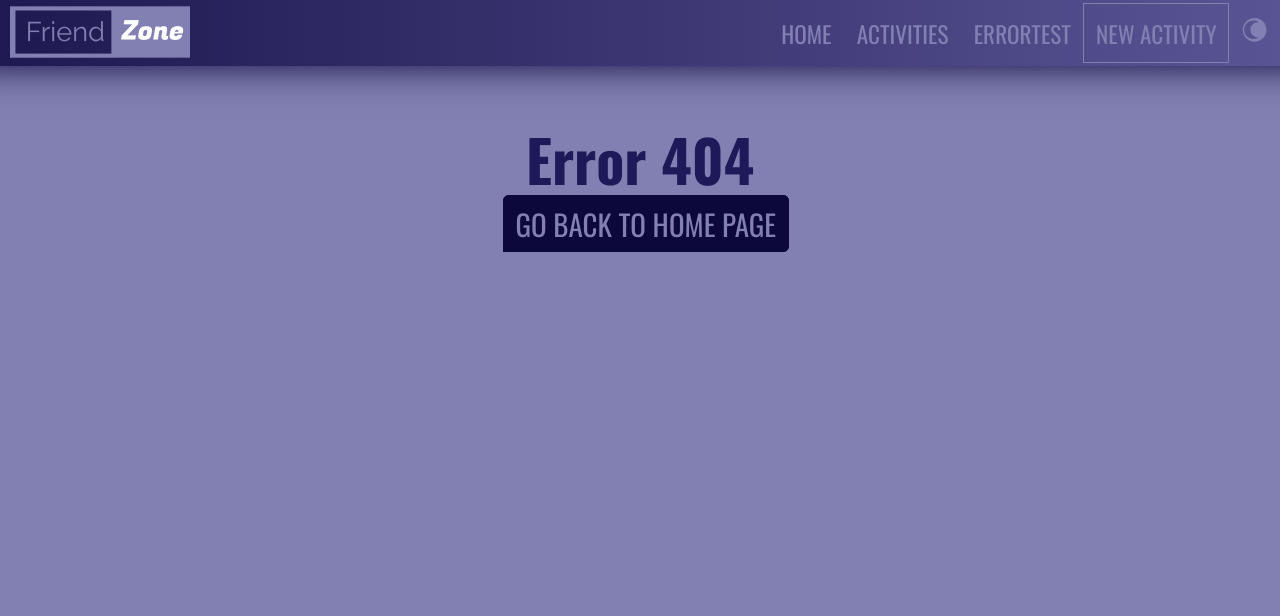
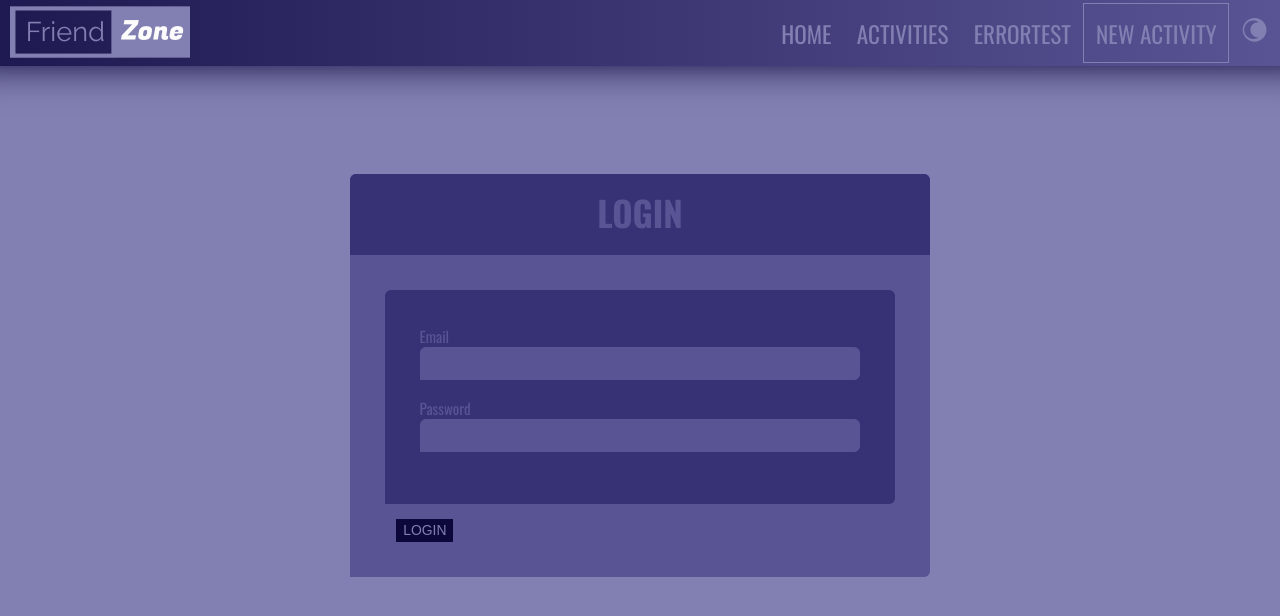
Before and after one commit to YourGuruNet/FriendZone_client-React, a React (Create React App) app: page /login in a window 1280 px wide. Before the commit this address had no page. Shown: the top 616 px of the page. Built offline with nearby package versions, Linux system fonts and the light colour scheme.

Commit message:
Login form created

```diff
--- a/src/app/layout/App.js
+++ b/src/app/layout/App.js
@@ -9,6 +9,7 @@ import TestErrors from '../../components/errors/TestError';
 import { ToastContainer } from 'react-toastify';
 import 'react-toastify/dist/ReactToastify.css';
 import 'react-datepicker/dist/react-datepicker.css';
+import LoginForm from '../../components/authenticate/LoginForm';
 
 const App = () => {
   return (
@@ -24,6 +25,7 @@ const App = () => {
               <Route path='/activities' component={Activities} />
               <Route path='/activity/:id' component={FullViewActivity} />
               <Route path='/error' component={TestErrors} />
+              <Route path='/login' component={LoginForm} />
               <Route component={ErrorPage} />
             </Switch>
           </Fragment>
--- a/src/app/layout/styles.css
+++ b/src/app/layout/styles.css
@@ -58,3 +58,113 @@ body {
 }
 /*.dark h1 {
 }*/
+
+/* Form */
+.form-style-10 {
+  padding: 3rem;
+  background: var(--baseColor-Light);
+  border-radius: 0.5rem 0.5rem 0.5rem 0;
+  overflow: hidden;
+}
+.form-style-10 .inner-wrap {
+  padding: 3rem;
+  background: var(--baseColor-Light-2);
+  border-radius: 0.5rem 0.5rem 0.5rem 0;
+  margin-bottom: 15px;
+}
+.form-style-10 h1 {
+  background: var(--baseColor-Light-2);
+  padding: 1rem 3rem 1.5rem 3rem;
+  margin: -3rem -3rem 3rem -3rem;
+  color: var(--baseColor-Light);
+  font-size: 2rem;
+}
+.form-style-10 h1 > span {
+  display: block;
+  margin-top: 0.2rem;
+  font-size: 1.3rem;
+}
+.form-style-10 label {
+  display: block;
+  font-size: 1.3rem;
+  color: var(--baseColor-Light);
+  margin-bottom: 1.5rem;
+}
+.form-style-10 input[type='text'],
+.form-style-10 input[type='datetime-local'],
+.form-style-10 input[type='email'],
+.form-style-10 input[type='password'],
+.form-style-10 textarea,
+.form-style-10 select {
+  display: block;
+  box-sizing: border-box;
+  width: 100%;
+  padding: 8px;
+  border-radius: 0.5rem 0.5rem 0.5rem 0;
+  background-color: var(--baseColor-Light);
+  border: 0.1rem solid var(--baseColor-Light);
+  outline: none;
+  color: var(--baseColor-Light-2);
+}
+
+.form-style-10 input[type='text']:active,
+.form-style-10 input[type='datetime-local']:active,
+.form-style-10 input[type='email']:active,
+.form-style-10 input[type='password']:active,
+.form-style-10 textarea:active,
+.form-style-10 select:active {
+  border-bottom: 0.1rem solid var(--success);
+}
+
+.form-style-10 .section {
+  font-size: 2rem;
+  color: var(--baseColor-Light-2);
+  margin-bottom: 0.5rem;
+}
+.form-style-10 .section span {
+  background: var(--baseColor-Light-2);
+  padding: 0.5rem 1rem 0.5rem 1rem;
+  position: absolute;
+  border-radius: 50%;
+  -webkit-border-radius: 50%;
+  -moz-border-radius: 50%;
+  border: 0.4rem solid var(--baseColor-Light);
+  font-size: 1.4rem;
+  margin-left: -4.5rem;
+  color: var(--baseColor-Light);
+  margin-top: -0.3rem;
+}
+
+.button_container {
+  display: flex;
+  justify-content: flex-end;
+}
+
+.details_button {
+  padding: 0.2rem 0.5rem;
+  margin-left: 1rem;
+  background-color: var(--baseColor-Dark-2);
+  border: solid 0.1rem var(--baseColor-Dark-2);
+  text-transform: uppercase;
+  color: var(--baseColor);
+  font-size: 1.2rem;
+  transition: all 0.3s;
+  cursor: pointer;
+  outline: none;
+}
+.details_button:hover {
+  background-color: var(--baseColor);
+  color: var(--baseColor-Dark-2);
+}
+.details_button:active {
+  transform: scale(0.9);
+}
+
+.light_detail_button {
+  background-color: var(--baseColor);
+  color: var(--baseColor-Dark-2);
+}
+.light_detail_button:hover {
+  background-color: var(--baseColor-Dark-2);
+  color: var(--baseColor);
+}
--- a/src/components/activities/ActivityForm.js
+++ b/src/components/activities/ActivityForm.js
@@ -67,7 +67,6 @@ const ActivityForm = (props) => {
   return (
     <Popup>
       <Background />
-
       <Section>
         <div className='form-style-10'>
           <h1>
@@ -200,110 +199,6 @@ const Section = styled.section`
   margin: 0 auto;
   z-index: 999;
   position: relative;
-  .form-style-10 {
-    padding: 3rem;
-    background: var(--baseColor-Light);
-    border-radius: 0.5rem 0.5rem 0.5rem 0;
-    overflow: hidden;
-  }
-  .form-style-10 .inner-wrap {
-    padding: 3rem;
-    background: var(--baseColor-Light-2);
-    border-radius: 0.5rem 0.5rem 0.5rem 0;
-    margin-bottom: 15px;
-  }
-  .form-style-10 h1 {
-    background: var(--baseColor-Light-2);
-    padding: 1rem 3rem 1.5rem 3rem;
-    margin: -3rem -3rem 3rem -3rem;
-    color: var(--baseColor-Light);
-    font-size: 2rem;
-  }
-  .form-style-10 h1 > span {
-    display: block;
-    margin-top: 0.2rem;
-    font-size: 1.3rem;
-  }
-  .form-style-10 label {
-    display: block;
-    font-size: 1.3rem;
-    color: var(--baseColor-Light);
-    margin-bottom: 1.5rem;
-  }
-  .form-style-10 input[type='text'],
-  .form-style-10 input[type='datetime-local'],
-  .form-style-10 textarea,
-  .form-style-10 select {
-    display: block;
-    box-sizing: border-box;
-    width: 100%;
-    padding: 8px;
-    border-radius: 0.5rem 0.5rem 0.5rem 0;
-    background-color: var(--baseColor-Light);
-    border: 0.1rem solid var(--baseColor-Light);
-    outline: none;
-    color: var(--baseColor-Light-2);
-    :active {
-      border-bottom: 0.1rem solid var(--success);
-    }
-    ::-webkit-calendar-picker-indicator {
-      filter: invert(0.3);
-    }
-  }
-
-  .form-style-10 .section {
-    font-size: 2rem;
-    color: var(--baseColor-Light-2);
-    margin-bottom: 0.5rem;
-  }
-  .form-style-10 .section span {
-    background: var(--baseColor-Light-2);
-    padding: 0.5rem 1rem 0.5rem 1rem;
-    position: absolute;
-    border-radius: 50%;
-    -webkit-border-radius: 50%;
-    -moz-border-radius: 50%;
-    border: 0.4rem solid var(--baseColor-Light);
-    font-size: 1.4rem;
-    margin-left: -4.5rem;
-    color: var(--baseColor-Light);
-    margin-top: -0.3rem;
-  }
-
-  .button_container {
-    display: flex;
-    justify-content: flex-end;
-  }
-
-  .details_button {
-    padding: 0.2rem 0.5rem;
-    margin-left: 1rem;
-    background-color: var(--baseColor-Dark-2);
-    border: solid 0.1rem var(--baseColor-Dark-2);
-    text-transform: uppercase;
-    color: var(--baseColor);
-    font-size: 1.2rem;
-    transition: all 0.3s;
-    cursor: pointer;
-    outline: none;
-    :hover {
-      background-color: var(--baseColor);
-      color: var(--baseColor-Dark-2);
-    }
-    :active {
-      transform: scale(0.9);
-    }
-  }
-
-  .light_detail_button {
-    background-color: var(--baseColor);
-    color: var(--baseColor-Dark-2);
-
-    :hover {
-      background-color: var(--baseColor-Dark-2);
-      color: var(--baseColor);
-    }
-  }
 
   .react-datepicker-wrapper {
     width: 100%;
--- /dev/null
+++ b/src/components/authenticate/LoginForm.js
@@ -0,0 +1,68 @@
+import { Formik, Form, Field, ErrorMessage } from 'formik';
+import React from 'react';
+import styled from 'styled-components';
+import { Background, Popup } from '../../app/layout/styles';
+const LoginForm = () => {
+  return (
+    <Popup>
+      <Background />
+      <Section>
+        <div className='form-style-10'>
+          <h1 className='center'>Login</h1>
+          <Formik
+            initialValues={{ email: '', password: '' }}
+            onSubmit={(values) => console.log(values)}>
+            {({ handleSubmit }) => (
+              <Form onSubmit={handleSubmit} autoComplete='off'>
+                <div className='inner-wrap'>
+                  <label>
+                    Email
+                    <Field name='email' type='email' />
+                    <ErrorMessage
+                      name='email'
+                      render={(error) => (
+                        <label style={{ color: 'red' }}>{error}</label>
+                      )}
+                    />
+                  </label>
+                  <label>
+                    Password
+                    <Field name='password' type='password' />
+                    <ErrorMessage
+                      name='password'
+                      render={(error) => (
+                        <label style={{ color: 'red' }}>{error}</label>
+                      )}
+                    />
+                  </label>
+                </div>
+                <button
+                  className='details_button'
+                  type='submit'
+                  content='Submit'>
+                  Login
+                </button>
+              </Form>
+            )}
+          </Formik>
+        </div>
+      </Section>
+    </Popup>
+  );
+};
+
+export default LoginForm;
+
+const Section = styled.section`
+  max-width: 50rem;
+  margin: 0 auto;
+  z-index: 999;
+  position: relative;
+  padding-top: 15rem;
+
+  .center {
+    text-align: center;
+    font-size: 3rem;
+    text-transform: uppercase;
+  }
+`;
--- a/src/pages/Home.js
+++ b/src/pages/Home.js
@@ -7,9 +7,14 @@ const Home = () => {
     <Container>
       <img src={Logo1} alt='friend zone' />
       <h1 className='home_title'>Welcome at FriendZone!</h1>
-      <Link className='home_button' to='/activities'>
-        Go to Activities list
-      </Link>
+      <div className='button_container'>
+        <Link className='home_button' to='/login'>
+          Register
+        </Link>
+        <Link className='home_button' to='/login'>
+          Login
+        </Link>
+      </div>
     </Container>
   );
 };
@@ -50,4 +55,7 @@ const Container = styled.div`
       transform: scale(0.9);
     }
   }
+  .button_container {
+    padding: 0.5rem;
+  }
 `;
```
